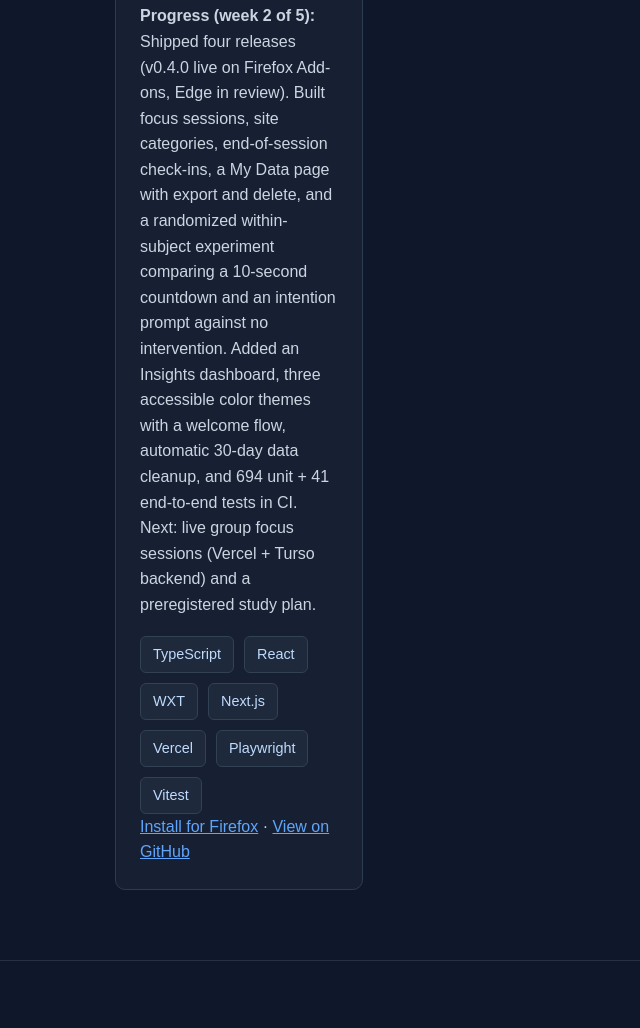
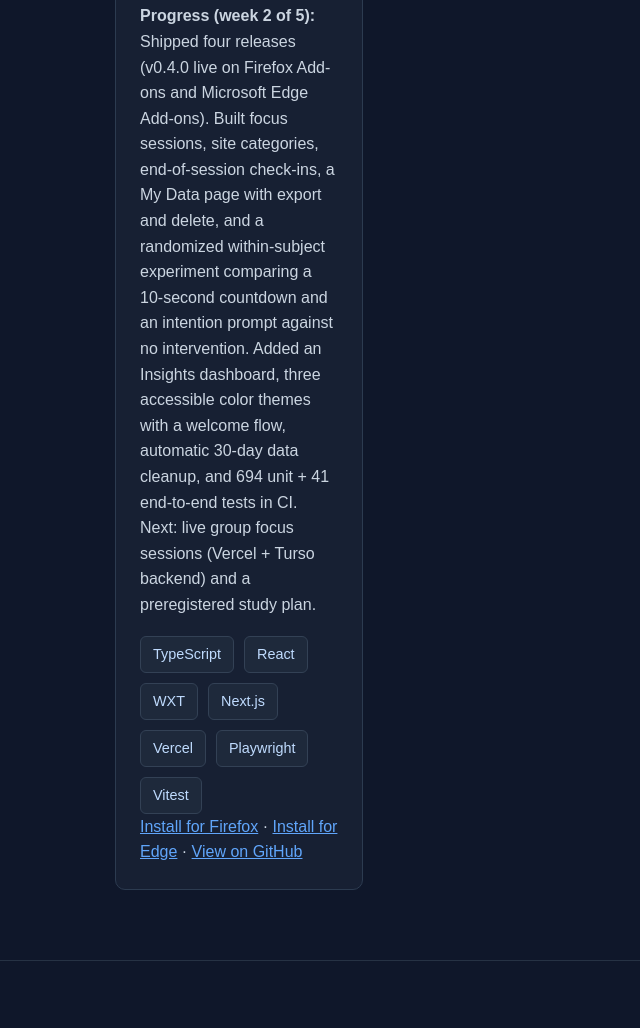
Before and after one commit to haygens/haygens.github.io, a plain HTML site: page index.html in a window 1280 px wide. Shown: the part 3633-4661 px from the top of the page, without its empty margins (0-640 px from the left). Drawn offline with Linux system fonts and the light colour scheme.

Commit message:
Artifact 05: add Edge link
Co-Authored-By: Claude Opus 5.5 <noreply@anthropic.com>

```diff
--- a/index.html
+++ b/index.html
@@ -498,8 +498,9 @@
                         </p>
                         <p>
                             <strong>Progress (week 2 of 5):</strong> Shipped
-                            four releases (v0.4.0 live on Firefox Add-ons, Edge
-                            in review). Built focus sessions, site categories,
+                            four releases (v0.4.0 live on Firefox Add-ons and
+                            Microsoft Edge Add-ons). Built focus sessions, site
+                            categories,
                             end-of-session check-ins, a My Data page with
                             export and delete, and a randomized within-subject
                             experiment comparing a 10-second countdown and an
@@ -524,6 +525,11 @@
                                href="https://addons.mozilla.org/en-US/firefox/addon/studylens/"
                                target="_blank"
                                rel="noopener noreferrer">Install for Firefox</a>
+                            &middot;
+                            <a class="contact-link"
+                               href="https://microsoftedge.microsoft.com/addons/detail/studylens/phepgpemnllainhhjemgknaeedjjekad"
+                               target="_blank"
+                               rel="noopener noreferrer">Install for Edge</a>
                             &middot;
                             <a class="contact-link"
                                href="https://github.com/haygens/studylens"
```
